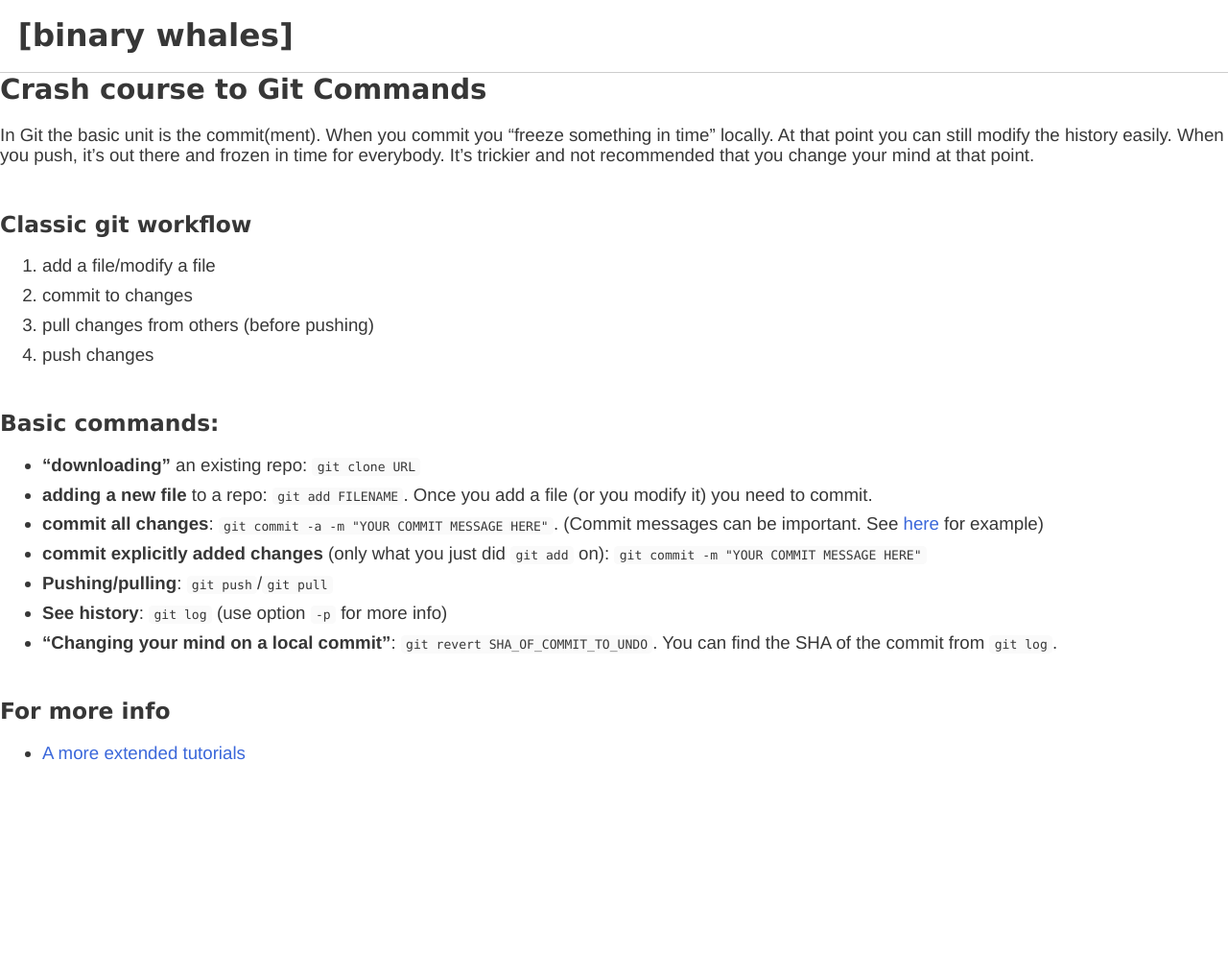
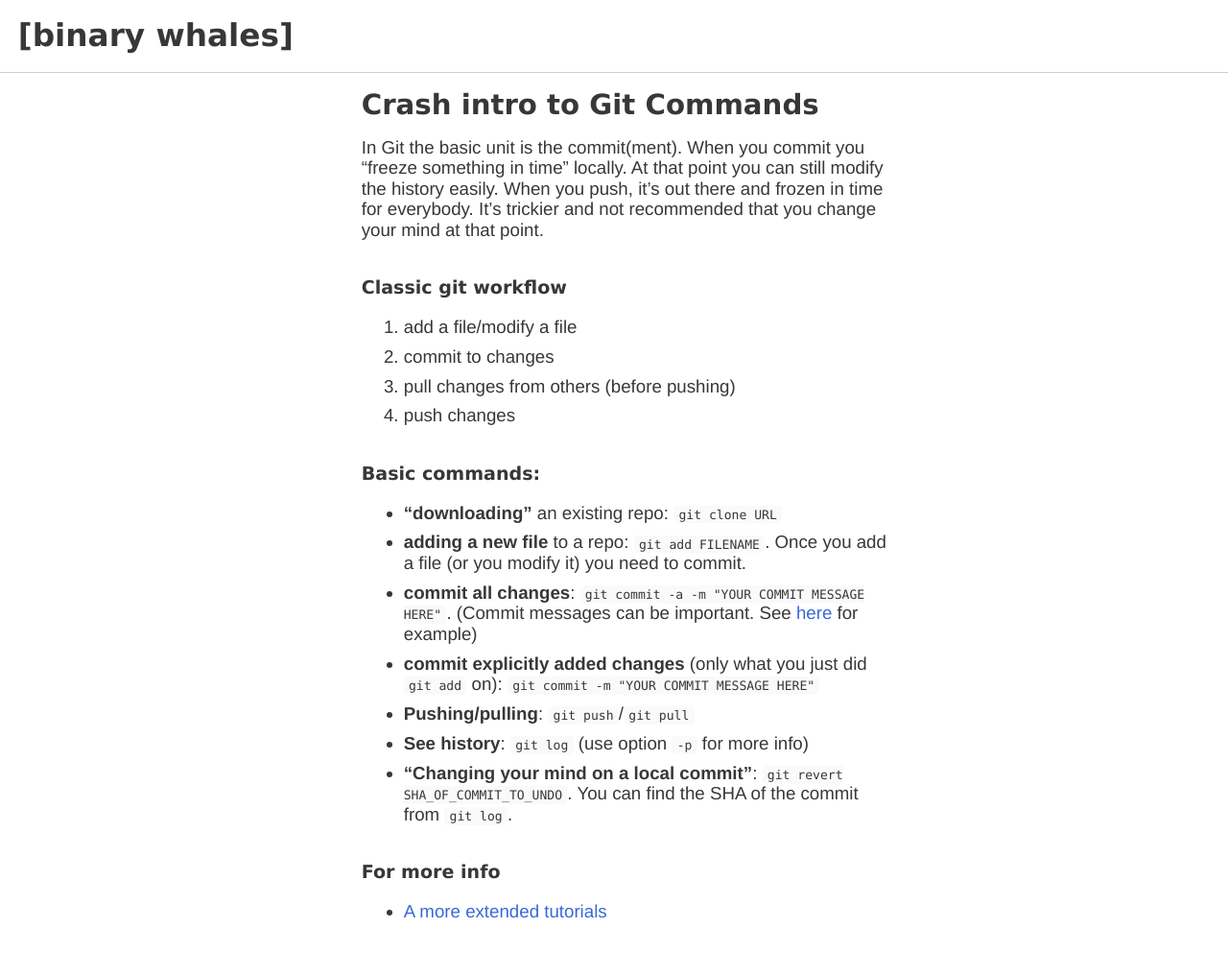
Before and after one commit to matteocam/matteocam.github.io, a Jekyll site: the page built from git-intro.md, in a window 1280 px wide. Shown: the whole page at 96% size. Built offline with Jekyll 4.4.1, drawn with Linux system fonts in a browser that asks for light colours; nearby versions of some CDN libraries; some web fonts are replaced; our own code applies the rules of GitHub Pages for plain Markdown files; a script that is not in the unit is left out; before the commit the page ends 900 px from its top, so only the background shows below that.

Commit message:
Git intro in appropriate place

```diff
--- a/assets/misc/git-intro.md
+++ b/git-intro.md
@@ -1,15 +1,19 @@
-# Crash course to Git Commands
+---
+title: "Crash intro to Git Commands"
+layout: archive
+---
+
 
 In Git the basic unit is the commit(ment). When you commit you "freeze something in time" locally. At that point you can still modify the history easily. When you push, it's out there and frozen in time for everybody. It's trickier and not recommended that you change your mind at that point.
 
-## Classic git workflow
+### Classic git workflow
 
 1. add a file/modify a file
 2. commit to changes
 3. pull changes from others (before pushing)
 4. push changes
 
-## Basic commands:
+### Basic commands:
 - **"downloading"** an existing repo: `git clone URL`
 - **adding a new file** to a repo: `git add FILENAME`. Once you add a file (or you modify it) you need to commit.
 - **commit all changes**: `git commit -a -m "YOUR COMMIT MESSAGE HERE"`. (Commit messages can be important. See [here](https://herewecode.io/blog/a-beginners-guide-to-git-how-to-write-a-good-commit-message/) for example)
@@ -18,5 +22,5 @@ In Git the basic unit is the commit(ment). When you commit you "freeze something
 - **See history**: `git log` (use option `-p` for more info)
 - **"Changing your mind on a local commit"**: `git revert SHA_OF_COMMIT_TO_UNDO`. You can find the SHA of the commit from `git log`.
 
-## For more info
+### For more info
 - [A more extended tutorials](https://www.atlassian.com/git)
```
